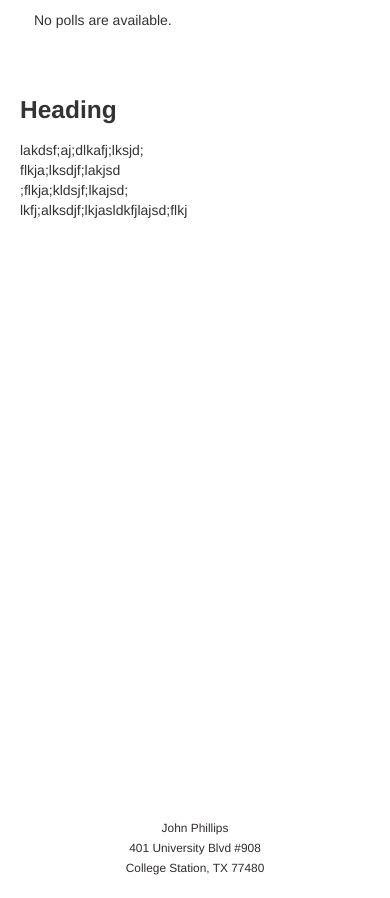
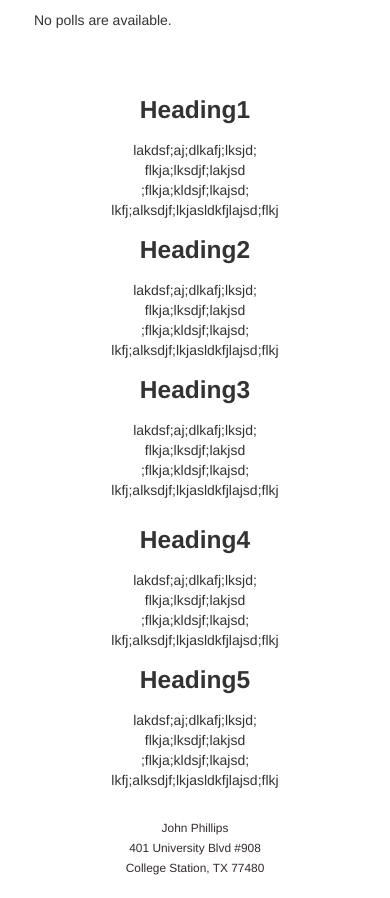
Before and after one commit to johnphillips1992/firstSite, a Django app: template firstSite/polls/templates/polls/index.html in a window 390 px wide. Shown: the part 117-1015 px from the top of the page. Run offline with Django 3.2, Linux system fonts and the light colour scheme; the template is opened without the code that fills it, so the values that code supplies are empty; some libraries are stand-ins or nearby versions.

Commit message:
Added some responsive pargraphs.

```diff
--- a/firstSite/polls/static/polls/style.css
+++ b/firstSite/polls/static/polls/style.css
@@ -68,3 +68,12 @@ li a {
     color: #332c2c;
   }
 }
+
+.secondary {
+  text-align: center;
+  transition: background 0.32s ease-in-out;
+}
+
+.secondary:hover {
+  background: #dddddd;
+}
--- a/firstSite/polls/templates/polls/index.html
+++ b/firstSite/polls/templates/polls/index.html
@@ -54,18 +54,55 @@
   </div>
   <br>
   <br>
+  <div class="row-fluid">
   <div class="span4 secondary">
       <h3>
-        {% block secondary-heading %}
-          Heading
-        {% endblock %}
-      </h2>
+        Heading1
+      </h3>
       <p>
-      {% block secondary-text %}
         lakdsf;aj;dlkafj;lksjd;<br>flkja;lksdjf;lakjsd<br>;flkja;kldsjf;lkajsd;<br>lkfj;alksdjf;lkjasldkfjlajsd;flkj
-      {% endblock %}
       </p>
   </div>
+  <div class="span4 secondary">
+    <h3>
+      Heading2
+    </h3>
+    <p>
+      lakdsf;aj;dlkafj;lksjd;<br>flkja;lksdjf;lakjsd<br>;flkja;kldsjf;lkajsd;<br>lkfj;alksdjf;lkjasldkfjlajsd;flkj
+    </p>
+  </div>
+  <div class="span4 secondary">
+    <h3>
+      Heading3
+    </h3>
+    <p>
+      lakdsf;aj;dlkafj;lksjd;<br>flkja;lksdjf;lakjsd<br>;flkja;kldsjf;lkajsd;<br>lkfj;alksdjf;lkjasldkfjlajsd;flkj
+    </p>
+  </div>
+
+</div>
+
+  <div class="row-fluid">
+  <div class="span6 secondary">
+      <h3>
+        Heading4
+      </h3>
+      <p>
+        lakdsf;aj;dlkafj;lksjd;<br>flkja;lksdjf;lakjsd<br>;flkja;kldsjf;lkajsd;<br>lkfj;alksdjf;lkjasldkfjlajsd;flkj
+      </p>
+  </div>
+  <div class="span6 secondary">
+    <h3>
+      Heading5
+    </h3>
+    <p>
+      lakdsf;aj;dlkafj;lksjd;<br>flkja;lksdjf;lakjsd<br>;flkja;kldsjf;lkajsd;<br>lkfj;alksdjf;lkjasldkfjlajsd;flkj
+    </p>
+  </div>
+  </div>
+
+  </div>
+
 </div>
 <br>
 <div class="footer">
```
Also changed, not shown: firstSite/sqlite3.db.
